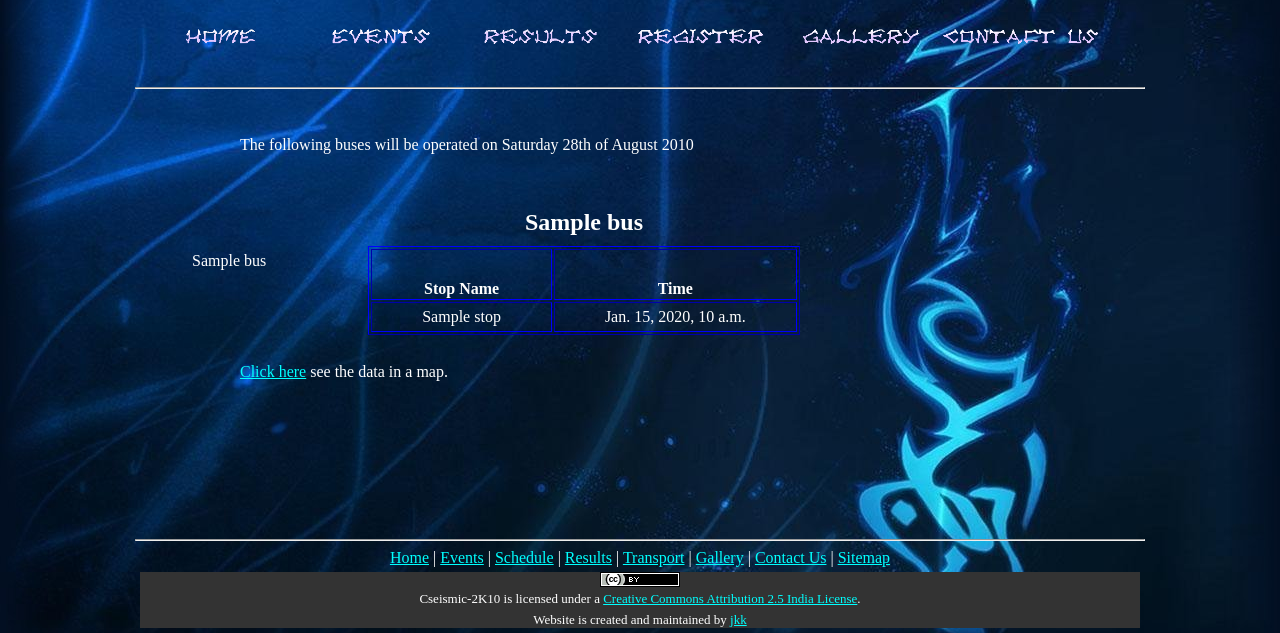
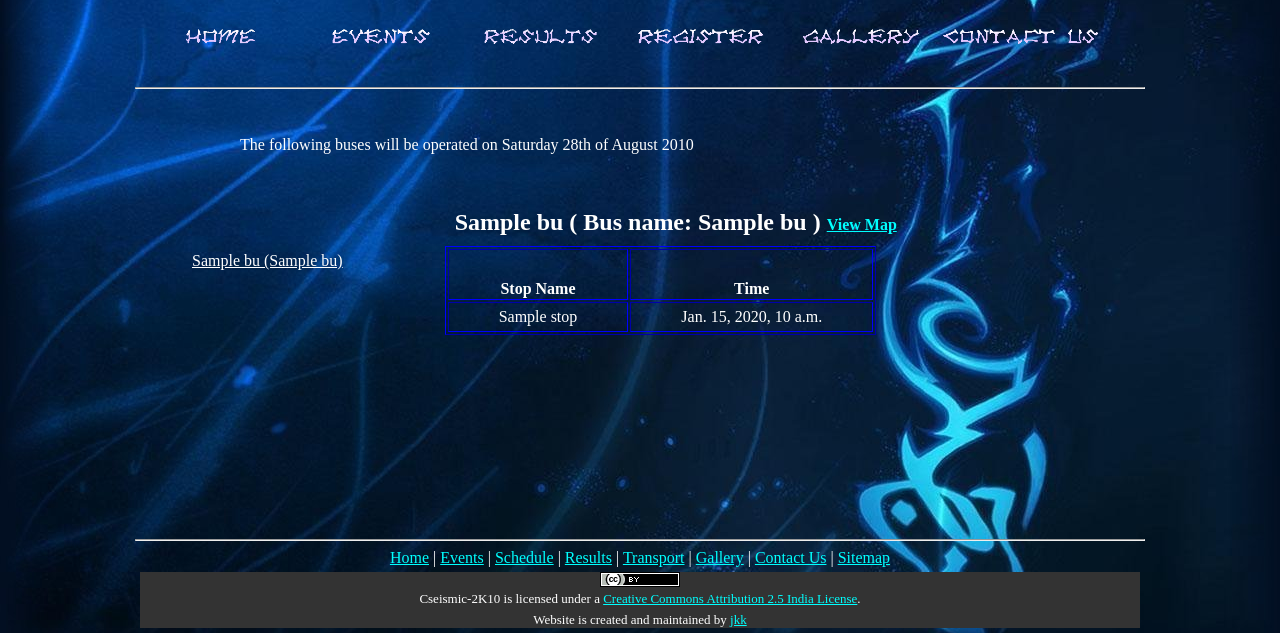
Before and after one commit to justjkk/cseismic2kx, a Django app: template templates/transport/show_route_textonly.html in a window 1280 px wide. Shown: the part 294-927 px from the top of the page. Run offline with Django 3.2, Linux system fonts and the light colour scheme; the template is opened without the code that fills it: most values are stand-ins (such as "Sample title", 1, 10 or a date in 2020).

Commit message:
Changed Transport page style

```diff
--- a/templates/transport/show_route.html
+++ b/templates/transport/show_route.html
@@ -10,7 +10,7 @@
 <style type="text/css">
    a.bus_route {
       color: #fff;
-      text-decoration: none;
+      /*text-decoration: none;*/
    }
    a.bus_route:hover {
       color: #ff0;
@@ -169,12 +169,12 @@ function enableMapClick(enable) {
 <tr>
 <td>
 {% for bus in buses %}
-<a class="bus_route" href="{% url show_route bus.id %}">{{ bus }}</a><br />
+<a class="bus_route" href="{% url show_route bus.id %}">{{ bus.name }} ({{ bus.route_name}})</a><br />
 {% endfor %}
 </td>
 <!--/div-->
 <td>
-<h2 align="center">{{ bus }}</h2>
+<h2 align="center">{{ bus.route_name }} (Bus Name: {{ bus.name  }}) <a style="font-size: medium;" href="{% url show_route_textonly bus.id%}">View Timings</a></h2>
 <div id="map" style="width: 600px; height:400px; margin: 0px !important;
 padding: 0px !important;
 z-index: 0;"></div>
--- a/templates/transport/show_route_textonly.html
+++ b/templates/transport/show_route_textonly.html
@@ -6,7 +6,7 @@
 <style type="text/css">
    a.bus_route {
       color: #fff;
-      text-decoration: none;
+      /*text-decoration: none;*/
    }
    a.bus_route:hover {
       color: #ff0;
@@ -23,11 +23,11 @@
 <tr>
 <td>
 {% for bus in buses %}
-<a class="bus_route" href="{% url show_route_textonly bus.id %}">{{ bus }}</a><br />
+<a class="bus_route" href="{% url show_route_textonly bus.id %}">{{ bus.name }} ({{ bus.route_name }})</a><br />
 {% endfor %}
 </td>
 <td>
-<h2 align="center">{{ bus }}</h2>
+<h2 align="center">{{ bus.route_name }} (  Bus name: {{ bus.name }} ) <a style="font-size: medium;" href="{% url show_route bus.id%}">View Map</a></h2>
 <table border="1" style="border-color: #00f;">
 <tr>
 <th>Stop Name</th>
@@ -43,5 +43,4 @@
 </td>
 </tr>
 </table>
-<p><a href="{% url show_route bus.id %}">Click here</a> see the data in a map.</p>
 {% endblock %}
```
